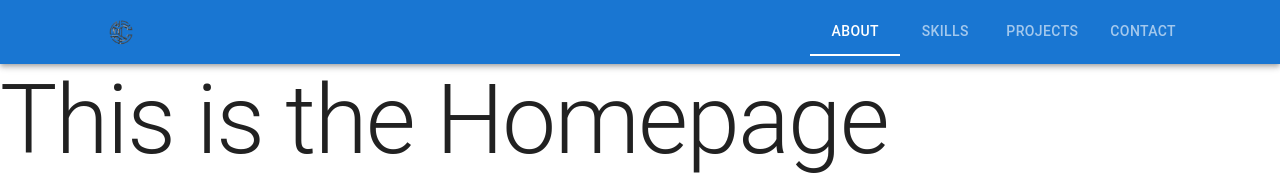
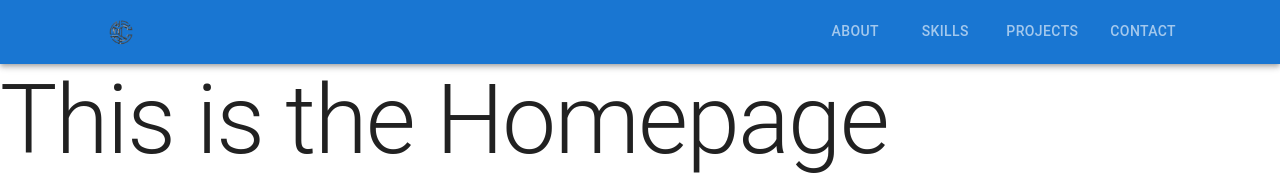
Before and after one commit to jcmcardama/test-landing-page, a React (Vite) app: page / in a window 1280 px wide. Shown: the top 175 px of the page. Built offline with nearby package versions, Linux system fonts and the light colour scheme.

Commit message:
change to Link comp for routing

```diff
--- a/src/components/Header.tsx
+++ b/src/components/Header.tsx
@@ -2,6 +2,7 @@ import React, { useState } from 'react';
 import { AppBar, Avatar, Box, Button, Container, Toolbar, styled } from '@mui/material';
 import Tabs from '@mui/material/Tabs';
 import Tab from '@mui/material/Tab';
+import { Link } from 'react-router-dom';
 
 const StyledAppBar = styled(AppBar)(() => {
     return {
@@ -24,28 +25,28 @@ const StyledTabs = styled(Tabs)((theme) => {
 });
 
 const Header = () => {
-    const [value, setValue] = useState(1);
+    const [tabsValue, setTabsValue] = useState(0);
     const handleChange = (_event: React.SyntheticEvent, newValue: number) => {
-        setValue(newValue);
+        setTabsValue(newValue);
     };
 
     return (
         <StyledAppBar>
             <Container>
                 <StyledToolbar>
-                    <Button>
+                    <Button to={'/'} component={Link} >
                         <Avatar alt="carlo logo" src="src\assets\my-logo.png" />
                     </Button>
                     <Box>
                         <StyledTabs
-                            value={value}
+                            value={tabsValue}
                             onChange={handleChange}
                             textColor="inherit"
                         >
-                            <Tab label="About" value={1} />
-                            <Tab label="Skills" value={2} />
-                            <Tab label="Projects" value={3} />
-                            <Tab label="Contact" value={4} />
+                            <Tab label="About" value={1} to={'/about'} component={Link} />
+                            <Tab label="Skills" value={2} to={'/skills'} component={Link} />
+                            <Tab label="Projects" value={3} to={'/projects'} component={Link} />
+                            <Tab label="Contact" value={4} to={'/contact'} component={Link} />
                         </StyledTabs>
                     </Box>
                 </StyledToolbar>
```
